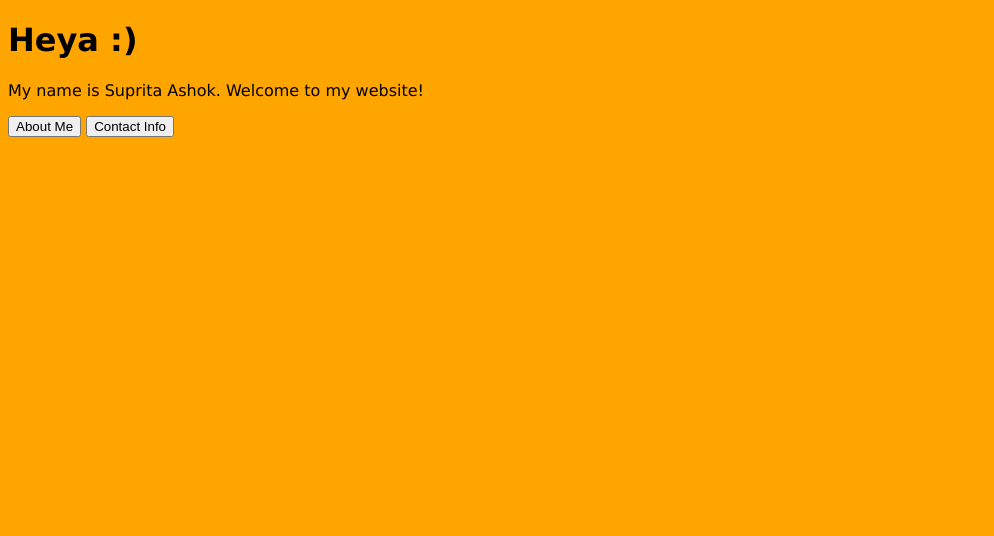
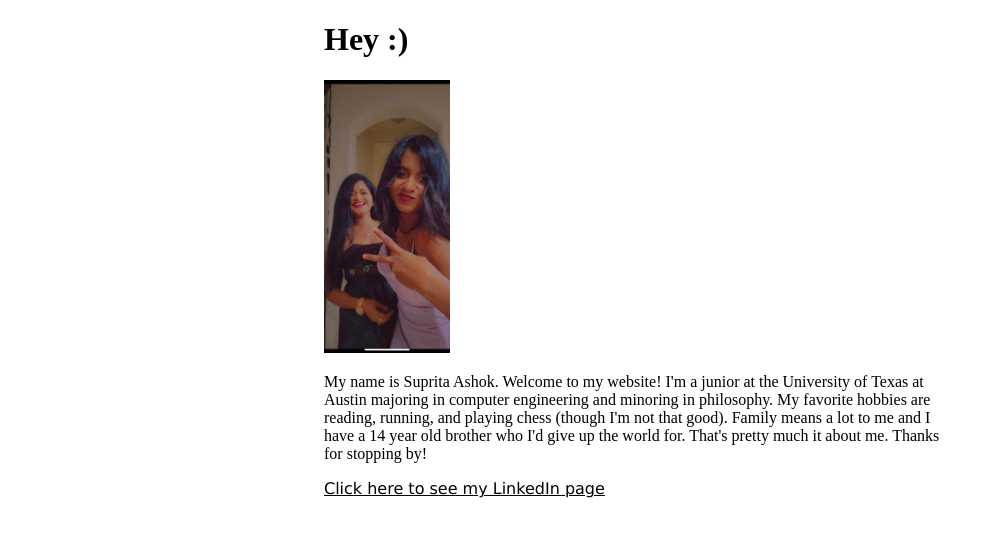
Before and after one commit to sa53273/461_HW5, a plain HTML site: page index.html in a window 1280 px wide. Shown: the whole page, without its empty margins (0-994 px from the left). Drawn offline with Linux system fonts and the light colour scheme.

Commit message:
Committing hw 5 pt1

```diff
--- a/index.html
+++ b/index.html
@@ -1,17 +1,21 @@
 <!DOCTYPE html>
 <html>
 	<head>
+		<meta charset="UTF-8">
 		<title>Suprita_HW5</title>
 		<link href="./stylesheet.css"rel="stylesheet">
 	</head>
 	<body>
 		<div class="wrapper">
-			<h1>Heya :)</h1>
+			<h1>Hey :)</h1>
+			<img src="suprita.jpg" alt="My Photo" width=20% height=25%>
 			<p>
-				My name is Suprita Ashok. Welcome to my website!
+				My name is Suprita Ashok. Welcome to my website! I'm a junior at the University of Texas
+				at Austin majoring in computer engineering and minoring in philosophy. My favorite hobbies are reading, running, and playing chess
+				(though I'm not that good). Family means a lot to me and I have a 14 year old brother who I'd
+				give up the world for. That's pretty much it about me. Thanks for stopping by!
 			</p>
-			<button>About Me</button>
-			<button>Contact Info</button>
+			<a href="https://www.linkedin.com/in/suprita-ashok/">Click here to see my LinkedIn page</a>
 <!--			<input oninput="toggleWordColor()" type="text" id="adjective-input"></input>-->
 <!--			<button onclick="changeWord()">Click</button>-->
 		</div>
--- a/stylesheet.css
+++ b/stylesheet.css
@@ -1,2 +1,31 @@
 
-body {background-color: orange; font-family:verdana}
+
+.wrapper {
+    margin: auto;
+    width: 50%;
+    height: 50%
+    font-family: arial;
+    align-contents: center;
+    alight-itemsL center;
+    align-self: center;
+}
+a:link {
+  color: black;
+  background-color: transparent;
+  text-decoration: bold;
+  font-family: verdana;
+}
+a:visited {
+  color: black;
+  background-color: transparent;
+  text-decoration: bold;
+  font-family: verdana;
+}
+
+a:hover {
+  color: blue;
+  background-color: transparent;
+  text-decoration: bold;
+  text-decoration: underline;
+  font-family: verdana;
+}
```
Also changed, not shown: suprita.jpg (added).
